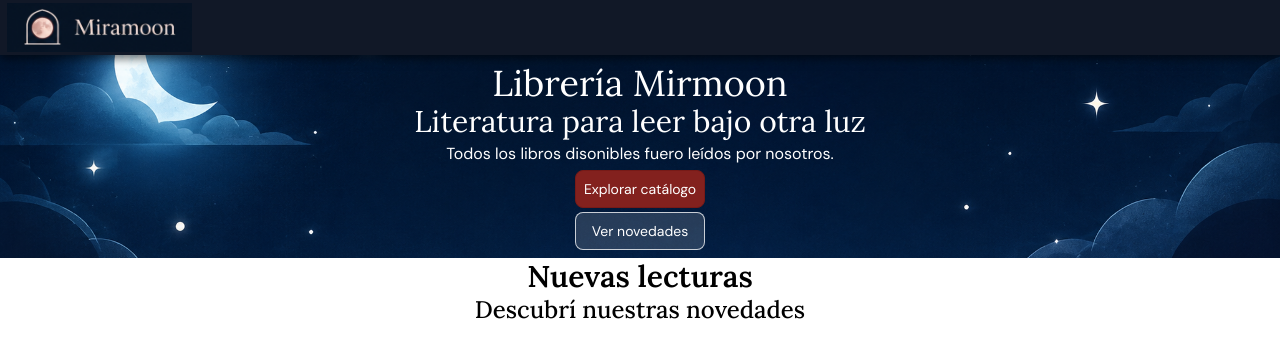
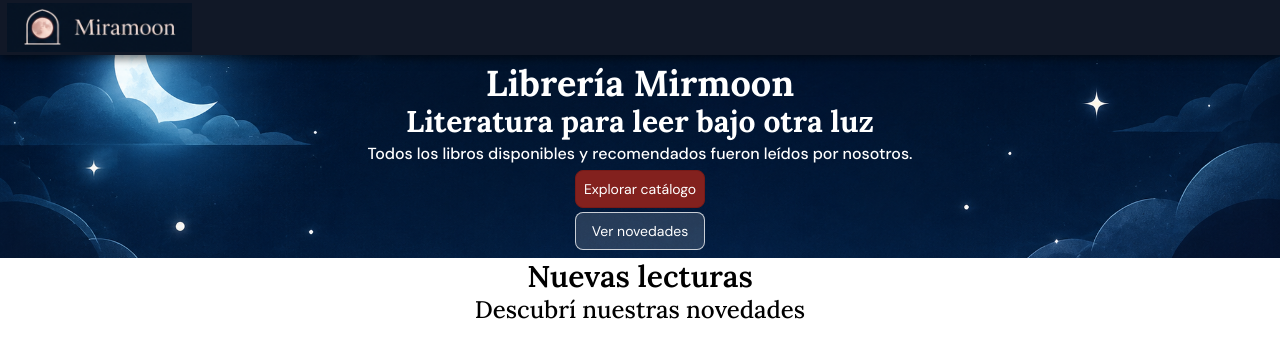
Before and after one commit to RodriManuel/mirmoon-libreria, a React (Vite) app: page / in a window 1280 px wide. Shown: the top 358 px of the page. Built offline with nearby package versions, Linux system fonts and the light colour scheme.

Commit message:
fix: corrige errores de ortografía y agrega grosor al texto en 'Hero.jsx'

```diff
--- a/src/components/home/Hero.jsx
+++ b/src/components/home/Hero.jsx
@@ -3,9 +3,9 @@ function Hero() {
 
     return (
         <section className="hero">
-            <h1 className="hero__title text-4xl">Librería Mirmoon</h1>
-            <h2 className="hero__subtitle text-3xl">Literatura para leer bajo otra luz</h2>
-            <p className="hero__description text-base">Todos los libros disonibles fuero leídos por nosotros.</p>
+            <h1 className="hero__title text-4xl font-bold">Librería Mirmoon</h1>
+            <h2 className="hero__subtitle text-3xl font-bold">Literatura para leer bajo otra luz</h2>
+            <p className="hero__description text-base font-medium">Todos los libros disponibles y recomendados fueron leídos por nosotros.</p>
 
             <div className="hero__links">
                 <a className="hero__link--primary text-sm" href="#">Explorar catálogo</a>
```
